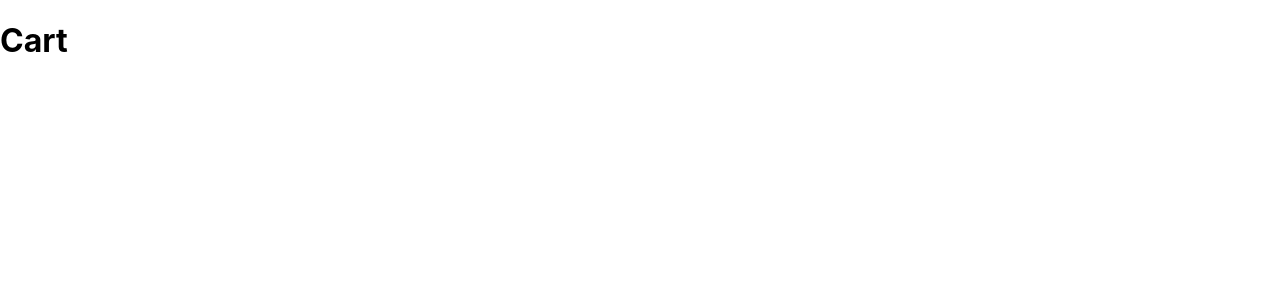
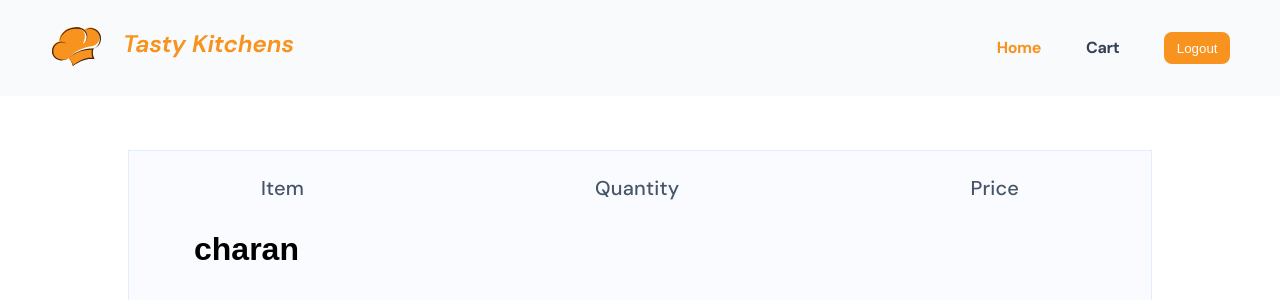
Before and after one commit to CharanKumarMadipadiga/TastyKitchensApp, a React (Create React App) app: page /cart in a window 1280 px wide. Shown: the top 300 px of the page. Built offline with nearby package versions, Linux system fonts and the light colour scheme; a small style sheet from the web is missing; a web font is replaced by a local one.

Commit message:
food-items-quantity updated

```diff
--- a/src/components/Cart/index.css
+++ b/src/components/Cart/index.css
@@ -0,0 +1,37 @@
+.cart-con {
+  width: 80%;
+  position: relative;
+  top: 150px;
+  height: 510px;
+  margin: auto;
+  font-family: Arial, sans-serif;
+  padding-top: 15px;
+  padding-left: 65px;
+  padding-right: 65px;
+  padding-bottom: 15px;
+  background-color: #f9fbfe;
+  border: 1px solid #0b69ff1a;
+}
+
+.cart-header {
+  display: flex;
+  justify-content: space-between;
+  /* border: 1px solid black; */
+  width: 85%;
+  margin: auto;
+  align-items: center;
+  padding: 10px 0;
+  font-weight: bold;
+  text-align: left;
+  margin-bottom: 15px;
+}
+
+.cart-headers {
+  color: #475569;
+  font-family: DM Sans;
+  font-size: 20px;
+  font-weight: 500;
+  line-height: 24px;
+  letter-spacing: 0.20000000298023224px;
+  text-align: left;
+}
--- a/src/components/Cart/index.js
+++ b/src/components/Cart/index.js
@@ -1,5 +1,18 @@
+import Header from '../Header'
 import './index.css'
 
-const Cart = () => <h1>Cart</h1>
+const Cart = () => (
+  <>
+    <Header />
+    <div className="cart-con">
+      <div className="cart-header">
+        <span className="cart-headers">Item</span>
+        <span className="cart-headers">Quantity</span>
+        <span className="cart-headers">Price</span>
+      </div>
+      <h1>charan</h1>
+    </div>
+  </>
+)
 
 export default Cart
--- a/src/components/FoodItemCard/index.css
+++ b/src/components/FoodItemCard/index.css
@@ -76,7 +76,23 @@
 .Add-btn:hover {
   font-size: 20px;
 }
+.quantity-con {
+  width: 74px;
+  height: 27px;
+  /* border: 1px solid black; */
+  display: flex;
+  align-items: center;
+  justify-content: space-between;
+  margin-top: 15px;
+}
 
+.active-count {
+  color: #475569;
+  font-family: DM Sans;
+  font-size: 16px;
+  font-weight: 500;
+  text-align: left;
+}
 @media screen and (max-width: 768px) {
   .food-item-card {
     width: 90%;
--- a/src/components/FoodItemCard/index.js
+++ b/src/components/FoodItemCard/index.js
@@ -1,3 +1,5 @@
+import {useState} from 'react'
+
 import {FontAwesomeIcon} from '@fortawesome/react-fontawesome'
 import {faIndianRupeeSign} from '@fortawesome/free-solid-svg-icons'
 
@@ -6,6 +8,81 @@ import './index.css'
 const FoodItemCard = props => {
   const {foodCardDetails} = props
   const {id, cost, imageUrl, name, rating} = foodCardDetails
+  const [isAddBtnClicked, setAddBtn] = useState(false)
+  const [activeCount, setActiveCount] = useState(0)
+
+  const onClickAddBtn = () => {
+    setAddBtn(true)
+  }
+
+  const onClickMinus = () => {
+    if (activeCount > 0) {
+      setActiveCount(prevState => prevState - 1)
+    } else {
+      setActiveCount(0)
+    }
+  }
+
+  const onClickPlus = () => {
+    setActiveCount(prevState => prevState + 1)
+  }
+
+  const renderAddQuantityButtons = () => (
+    <div className="quantity-con">
+      <svg
+        width="18"
+        height="18"
+        viewBox="0 0 18 18"
+        fill="none"
+        xmlns="http://www.w3.org/2000/svg"
+        cursor="pointer"
+        onClick={onClickMinus}
+      >
+        <rect
+          x="0.375"
+          y="0.375"
+          width="17.25"
+          height="17.25"
+          rx="1.875"
+          stroke="#475569"
+          strokeWidth="0.75"
+        />
+        <rect
+          x="6.00002"
+          y="8.625"
+          width="6"
+          height="0.75"
+          rx="0.375"
+          fill="#3E4C59"
+        />
+      </svg>
+
+      <p className="active-count">{activeCount}</p>
+      <svg
+        width="18"
+        height="18"
+        viewBox="0 0 18 18"
+        fill="none"
+        xmlns="http://www.w3.org/2000/svg"
+        cursor="pointer"
+        onClick={onClickPlus}
+      >
+        <rect
+          x="0.375"
+          y="0.375"
+          width="17.25"
+          height="17.25"
+          rx="1.875"
+          stroke="#475569"
+          strokeWidth="0.75"
+        />
+        <path
+          d="M11.25 9.375H9.375V11.25C9.375 11.4563 9.20625 11.625 9 11.625C8.79375 11.625 8.625 11.4563 8.625 11.25V9.375H6.75C6.54375 9.375 6.375 9.20625 6.375 9C6.375 8.79375 6.54375 8.625 6.75 8.625H8.625V6.75C8.625 6.54375 8.79375 6.375 9 6.375C9.20625 6.375 9.375 6.54375 9.375 6.75V8.625H11.25C11.4563 8.625 11.625 8.79375 11.625 9C11.625 9.20625 11.4563 9.375 11.25 9.375Z"
+          fill="#475569"
+        />
+      </svg>
+    </div>
+  )
 
   return (
     <li className="food-item-card" key={id} data-testid="foodItem">
@@ -33,6 +110,9 @@ const FoodItemCard = props => {
           </svg>
           <p className="food-item-rating">{rating}</p>
         </div>
+        {isAddBtnClicked ? (
+          renderAddQuantityButtons()
+        ) : (
           <svg
             width="58"
             height="32"
@@ -40,6 +120,7 @@ const FoodItemCard = props => {
             fill="none"
             xmlns="http://www.w3.org/2000/svg"
             className="Add-btn"
+            onClick={onClickAddBtn}
           >
             <rect
               x="1"
@@ -55,6 +136,7 @@ const FoodItemCard = props => {
               fill="#FFA412"
             />
           </svg>
+        )}
       </div>
     </li>
   )
```
Lines whose indentation alone changed are shown as unchanged.
